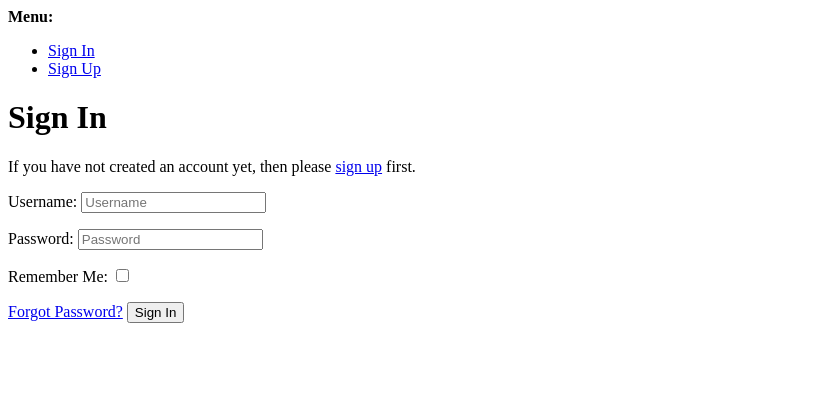
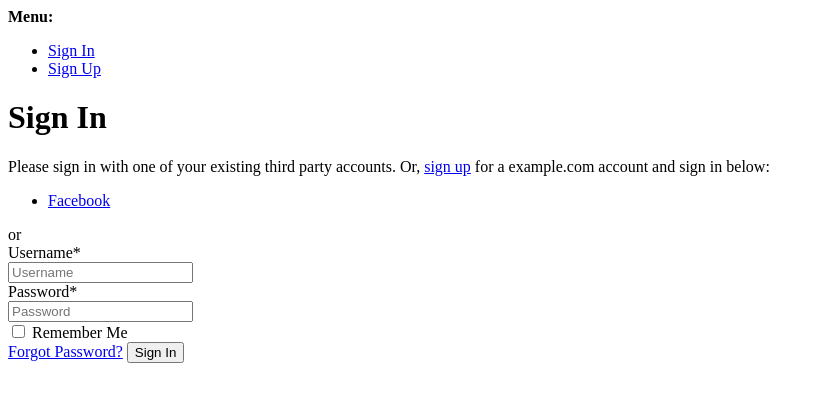
Before and after one commit to ranafge/mybookshopbd, a Django app: page /accounts/login/ in a window 1280 px wide. Shown: the top 402 px of the page, without its empty margins (0-824 px from the left). Run offline with Django 3.2, Linux system fonts and the light colour scheme; some libraries are stand-ins or nearby versions.

Commit message:
facbook login add

```diff
--- a/bookshop/templates/account/base.html
+++ b/bookshop/templates/account/base.html
@@ -1 +1,57 @@
-{% extends "base.html" %}
+{% extends "account/base.html" %}
+{% load i18n %}
+{% load account socialaccount %}
+{% load crispy_forms_tags %}
+
+{% block head_title %}{% trans "Sign In" %}
+<link rel="stylesheet" href="https://stackpath.bootstrapcdn.com/bootstrap/4.5.2/css/bootstrap.min.css" integrity="sha384-JcKb8q3iqJ61gNV9KGb8thSsNjpSL0n8PARn9HuZOnIxN0hoP+VmmDGMN5t9UJ0Z" crossorigin="anonymous">
+{% endblock %}
+
+{% block content %}
+  <main>
+    <div class="container">
+      <section class="mb-4">
+        <div class="row wow fadeIn">
+          <div class='col-6 offset-3'>
+          <h1>{% trans "Sign In" %}</h1>
+
+          {% get_providers as socialaccount_providers %}
+
+          {% if socialaccount_providers %}
+          <p>{% blocktrans with site.name as site_name %}Please sign in with one
+          of your existing third party accounts. Or, <a href="{{ signup_url }}">sign up</a>
+          for a {{ site_name }} account and sign in below:{% endblocktrans %}</p>
+
+          <div class="socialaccount_ballot">
+
+            <ul class="socialaccount_providers">
+              {% include "socialaccount/snippets/provider_list.html" with process="login" %}
+            </ul>
+
+            <div class="login-or">{% trans 'or' %}</div>
+
+          </div>
+
+          {% include "socialaccount/snippets/login_extra.html" %}
+
+          {% else %}
+          <p>{% blocktrans %}If you have not created an account yet, then please
+          <a href="{{ signup_url }}">sign up</a> first.{% endblocktrans %}</p>
+          {% endif %}
+
+          <form class="login" method="POST" action="{% url 'account_login' %}">
+            {% csrf_token %}
+            {{ form|crispy }}
+            {% if redirect_field_value %}
+            <input type="hidden" name="{{ redirect_field_name }}" value="{{ redirect_field_value }}" />
+            {% endif %}
+            <a class="btn btn-default" href="{% url 'account_reset_password' %}">{% trans "Forgot Password?" %}</a>
+            <button class="btn btn-primary" type="submit">{% trans "Sign In" %}</button>
+          </form>
+          </div>
+        </div>
+      </section>
+    </div>
+  </main>
+
+{% endblock %}
--- a/bookshop/templates/account/login.html
+++ b/bookshop/templates/account/login.html
@@ -1,11 +1,13 @@
 {% extends "account/base.html" %}
-
+{% load crispy_forms_tags %}
 {% load i18n %}
 {% load account socialaccount %}
 
 {% block head_title %}{% trans "Sign In" %}{% endblock %}
 
 {% block content %}
+<div class="container">
+  <div class="col-sm-6-sm-offset-3">
 
 <h1>{% trans "Sign In" %}</h1>
 
@@ -33,14 +35,14 @@ for a {{ site_name }} account and sign in below:{% endblocktrans %}</p>
 <a href="{{ signup_url }}">sign up</a> first.{% endblocktrans %}</p>
 {% endif %}
 
-<form class="login" method="POST" action="{% url 'account_login' %}">
+<form class="login"  method="POST" action="{% url 'account_login' %}">
   {% csrf_token %}
-  {{ form.as_p }}
+  {{ form|crispy }}
   {% if redirect_field_value %}
   <input type="hidden" name="{{ redirect_field_name }}" value="{{ redirect_field_value }}" />
   {% endif %}
   <a class="button secondaryAction" href="{% url 'account_reset_password' %}">{% trans "Forgot Password?" %}</a>
-  <button class="primaryAction" type="submit">{% trans "Sign In" %}</button>
+  <button  class="btn btn-primary" class="primaryAction" type="submit">{% trans "Sign In" %}</button>
 </form>
-
+</div></div>
 {% endblock %}
--- a/bookshop/templates/base.html
+++ b/bookshop/templates/base.html
@@ -3,6 +3,7 @@
   <head>
     <title>{% block head_title %}{% endblock %}</title>
     {% block extra_head %}
+    <link rel="stylesheet" href="https://stackpath.bootstrapcdn.com/bootstrap/4.5.2/css/bootstrap.min.css" integrity="sha384-JcKb8q3iqJ61gNV9KGb8thSsNjpSL0n8PARn9HuZOnIxN0hoP+VmmDGMN5t9UJ0Z" crossorigin="anonymous">
     {% endblock %}
   </head>
   <body>
--- a/mysite/settings.py
+++ b/mysite/settings.py
@@ -41,6 +41,7 @@ INSTALLED_APPS = [
     'allauth.account',
     'allauth.socialaccount',
     'django_countries',
+    'allauth.socialaccount.providers.facebook',
 
 ]
 
```
Also changed, not shown: bookshop/templates/account/signup.html (+7 -4 lines).
